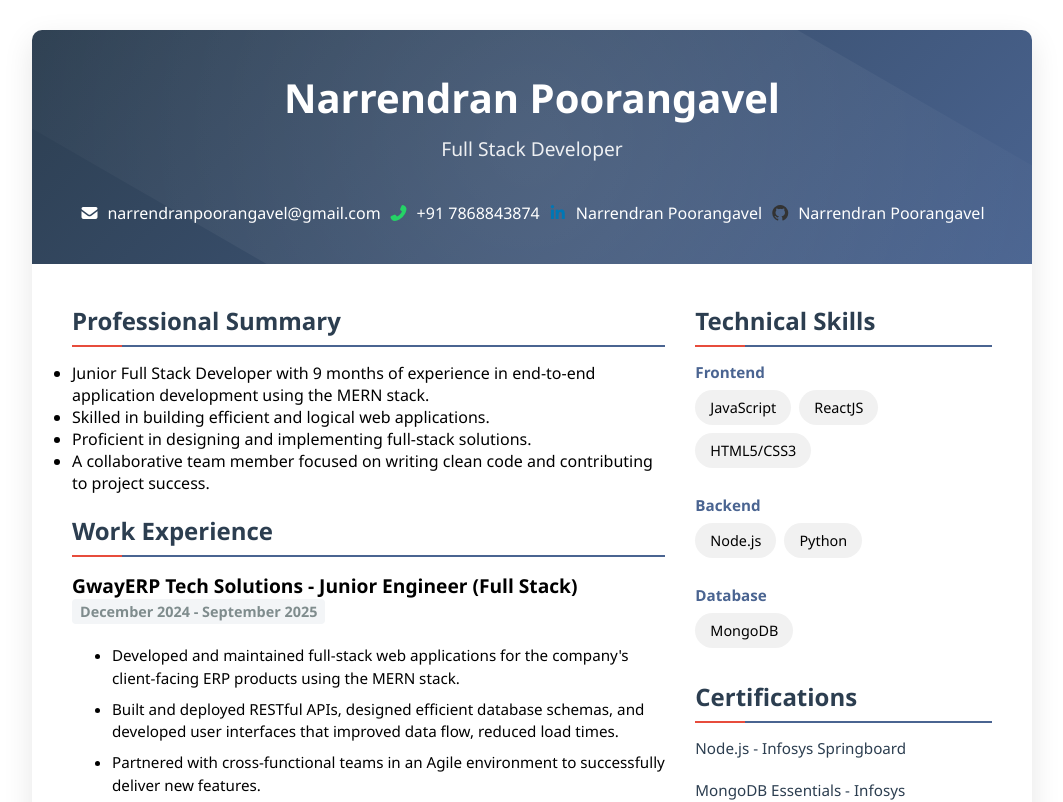
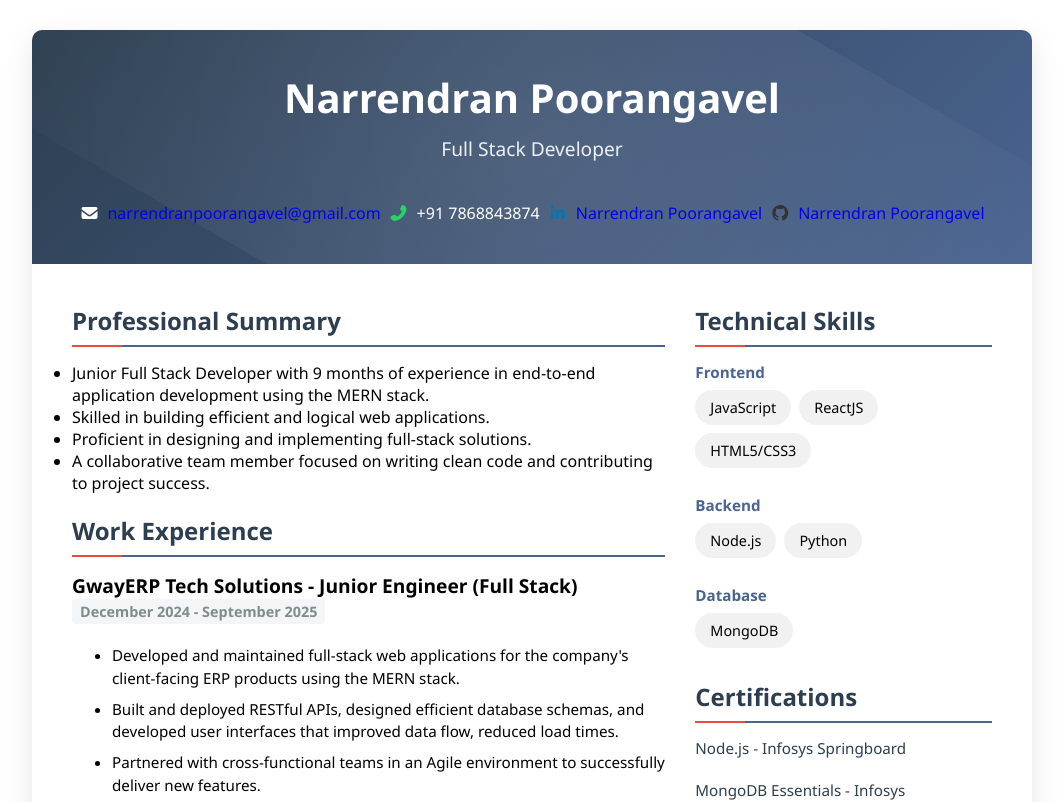
Before and after one commit to Toothless1306/narrendran-poorangavel-cv, a React (Create React App) app: page / in a window 1280 px wide. Shown: the top 802 px of the page, without its empty margins (108-1171 px from the left). Built offline with nearby package versions, Linux system fonts and the light colour scheme.

Commit message:
css changes for contact-link

```diff
--- a/src/pages/CV/index.css
+++ b/src/pages/CV/index.css
@@ -518,7 +518,7 @@
 	}
 
 	.contact-link::after {
-		content: ' (' attr(href) ')';
+		/* content: ' (' attr(href) ')'; */
 		font-size: 0.8em;
 		font-weight: normal;
 	}
--- a/src/pages/CV/index.js
+++ b/src/pages/CV/index.js
@@ -50,7 +50,7 @@
 						<i className='fas fa-envelope'></i>
 						<span>
 							<a
-								// href='mailto:narrendranpoorangavel@gmail.com'
+								href='mailto:narrendranpoorangavel@gmail.com'
 								target='_blank'
 								rel='noopener noreferrer'
 								className='contact-link'>
@@ -79,7 +79,7 @@
 						<i className='fab fa-linkedin-in'></i>
 						<span>
 							<a
-								// href='https://www.linkedin.com/in/narrendran-p-0400b621a'
+								href='https://www.linkedin.com/in/narrendran-p-0400b621a'
 								target='_blank'
 								rel='noopener noreferrer'
 								className='contact-link'>
@@ -93,7 +93,7 @@
 						<i className='fab fa-github'></i>
 						<span>
 							<a
-								// href='https://github.com/Toothless1306'
+								href='https://github.com/Toothless1306'
 								target='_blank'
 								rel='noopener noreferrer'
 								className='contact-link'>
```
